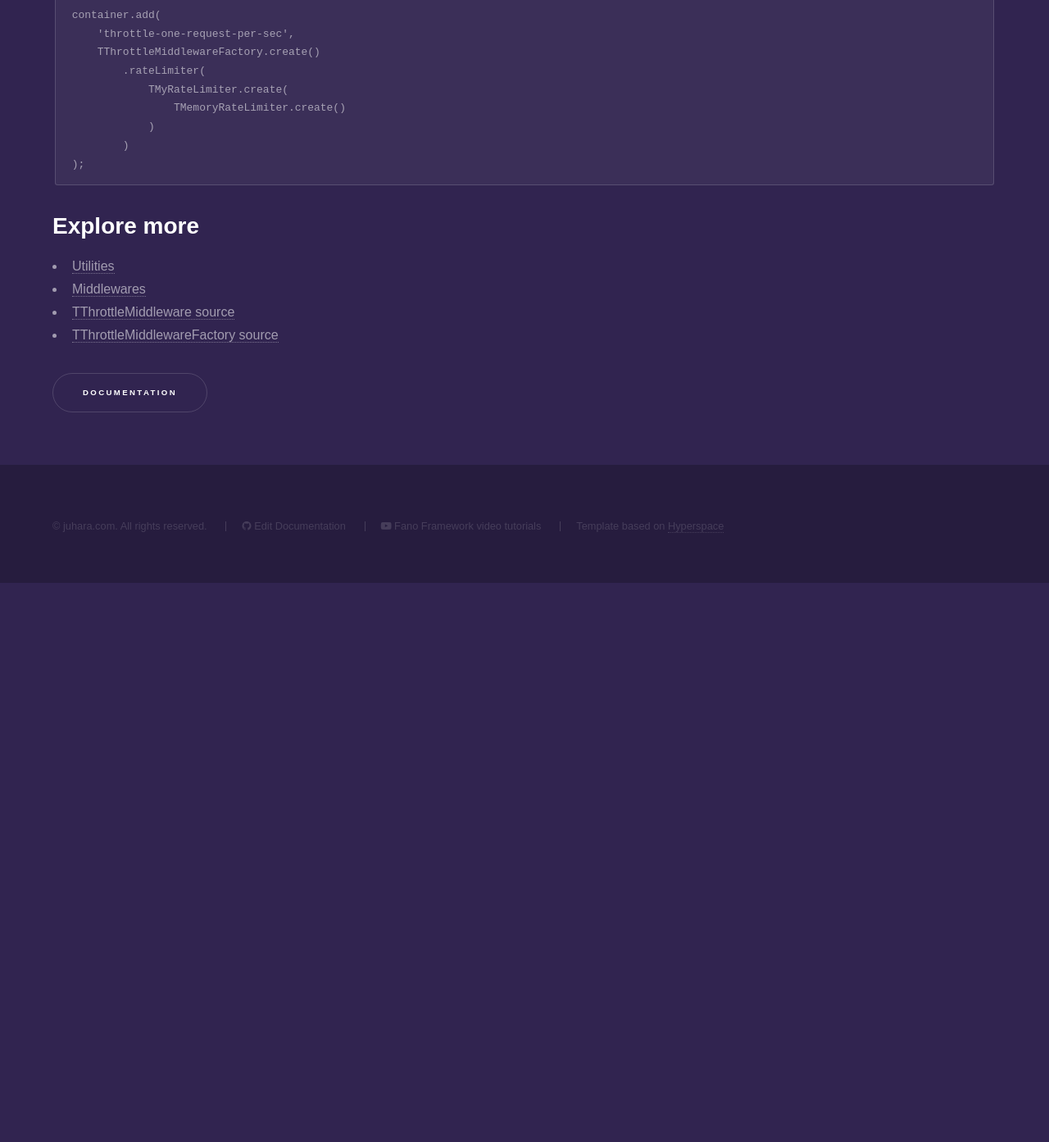
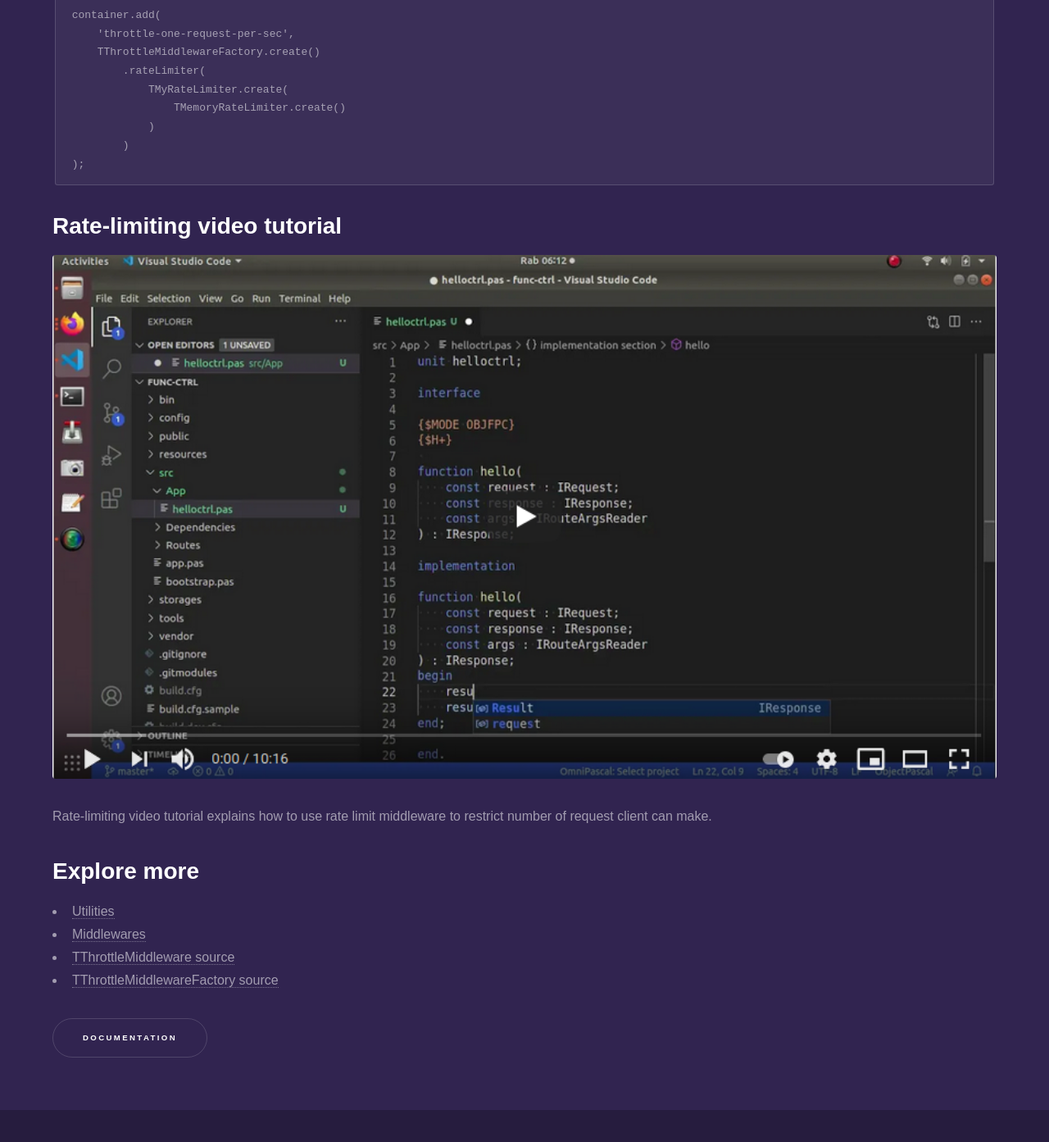
Before and after one commit to fanoframework/fanoframework.github.io, a Jekyll site: the page built from utilities/rate-limit/index.md, in a window 1280 px wide and 1400 px high, scrolled down 6418 px. Shown: the top 1393 px of the window at 82% size. Built offline with Jekyll 4.4.1, drawn with Linux system fonts in a browser that asks for light colours; our own code applies the rules of GitHub Pages for plain Markdown files; before the commit the page ends 7129 px from its top, so only the background shows below that.

Commit message:
add relevant video link

````diff
--- a/utilities/rate-limit/index.md
+++ b/utilities/rate-limit/index.md
@@ -240,6 +240,13 @@ container.add(
 );
 ```
 
+## Rate-limiting video tutorial
+
+
+[![Rate limiting video tutorial](/assets/images/func-as-controller.png){:class="image fit"}](https://youtu.be/dfmArIN4s-o "Rate limiting video tutorial")
+
+Rate-limiting video tutorial explains how to use rate limit middleware to restrict number of request client can make.
+
 ## Explore more
 
 - [Utilities](/utilities)
````
